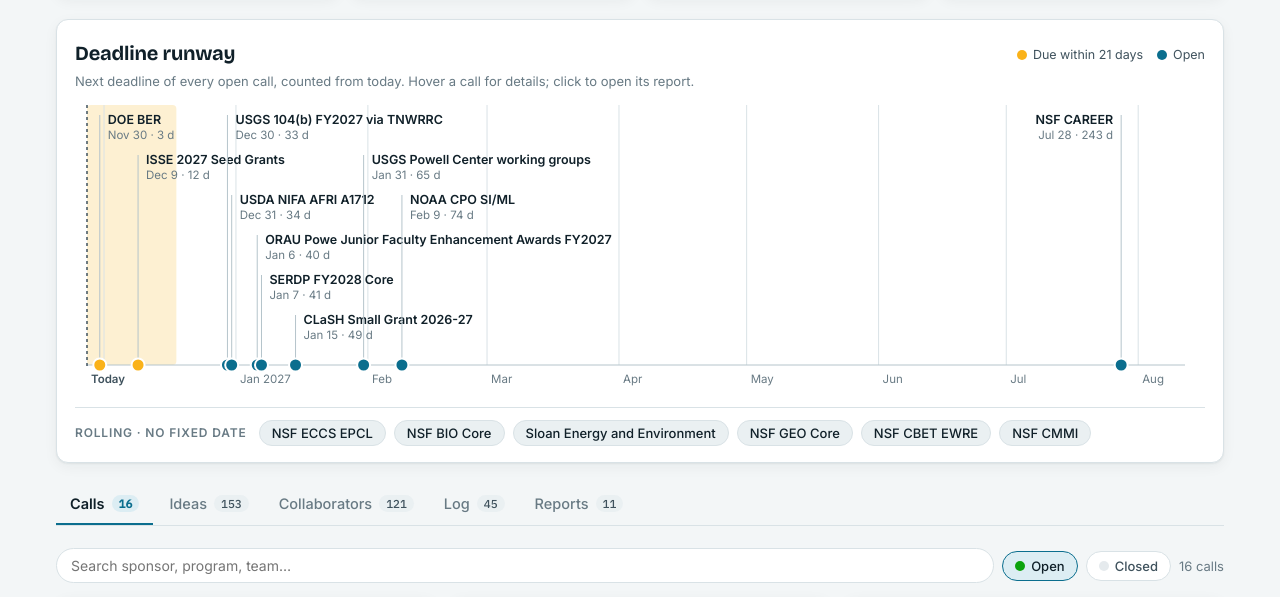
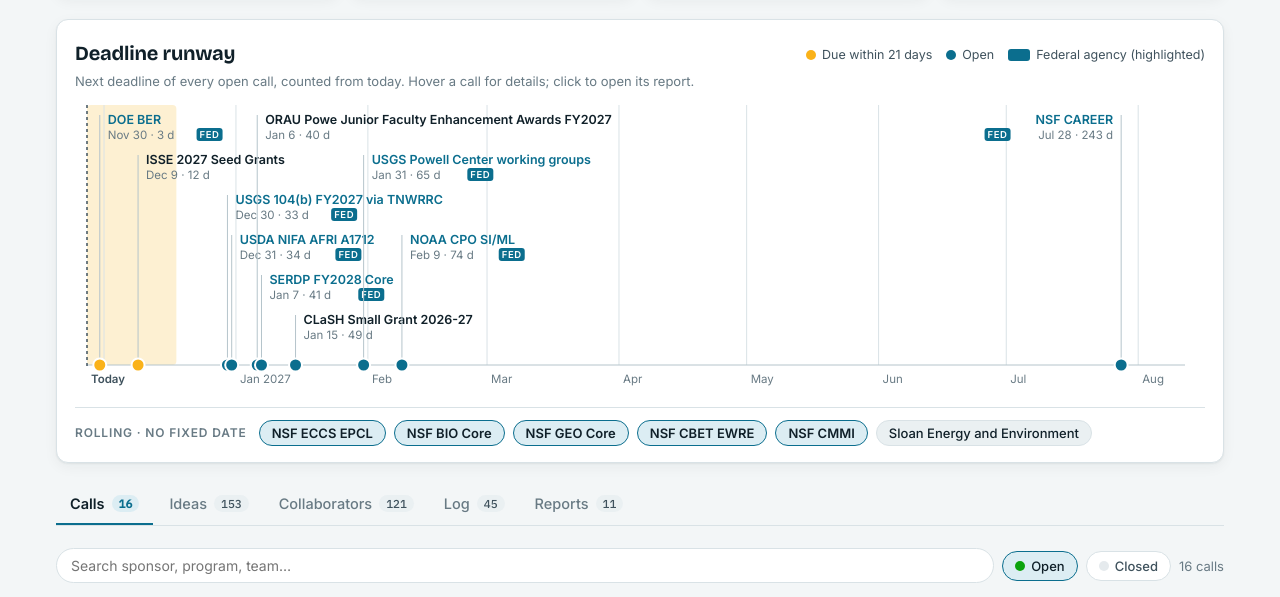
Before and after one commit to HaoLab-UTK/Proposal, a plain HTML site: page docs/index.html in a window 1280 px wide. Shown: the part 317-914 px from the top of the page. Drawn offline with nearby package versions, Linux system fonts and the light colour scheme.

Commit message:
Show federal-agency calls first and highlight them on the tracker page
Co-Authored-By: Claude Opus 5.5 <noreply@anthropic.com>
Claude-Session: https://claude.ai/code/session_01StPGae5becuqfmo2KEgBpP

```diff
--- a/docs/index.html
+++ b/docs/index.html
@@ -139,6 +139,10 @@ h2 { font-family: var(--font-display); font-size: 20px; font-weight: 700; margin
   padding: 4px 12px; font: 500 13px var(--font-body); cursor: pointer;
 }
 .pill-btn:hover { border-color: var(--accent); color: var(--accent); }
+.pill-btn.fed { background: var(--accent-soft); border: 1.5px solid var(--accent); color: var(--ink); font-weight: 600; }
+.rw-item.fed .rw-name { fill: var(--accent); font-weight: 700; }
+.rw-fedtag { fill: var(--accent); }
+.rw-fedtag-text { fill: var(--accent-ink); font-size: 9.5px; font-weight: 700; letter-spacing: .06em; font-family: var(--font-body); }
 
 /* tabs */
 .tabs { display: flex; gap: 2px; overflow-x: auto; border-bottom: 1px solid var(--line); }
@@ -191,6 +195,15 @@ h2 { font-family: var(--font-display); font-size: 20px; font-weight: 700; margin
   padding: 16px 16px 14px; display: flex; flex-direction: column; gap: 10px; min-width: 0;
 }
 .card-top { display: flex; justify-content: space-between; align-items: center; gap: 10px; }
+.card.fed { border: 2px solid var(--accent); background: linear-gradient(var(--accent-soft), var(--surface) 96px); padding: 15px 15px 13px; }
+.pills { display: inline-flex; gap: 6px; flex-wrap: wrap; align-items: center; }
+.pill.p-fed { background: var(--accent); color: var(--accent-ink); }
+.pill.p-fed .sw { background: var(--accent-ink); }
+.group-head { grid-column: 1 / -1; display: flex; align-items: baseline; gap: 10px; margin: 6px 0 -2px; padding-bottom: 6px; border-bottom: 1px solid var(--line); }
+.group-head h3 { margin: 0; font-family: var(--font-display); font-size: 17px; letter-spacing: -.01em; }
+.group-head.fed h3 { color: var(--accent); }
+.group-head span { color: var(--muted); font-size: 13px; }
+.cards > .group-head:not(:first-child) { margin-top: 18px; }
 .days { text-align: right; line-height: 1.1; }
 .days b { font-family: var(--font-data); font-size: 22px; font-weight: 500; }
 .days small { color: var(--muted); }
@@ -318,6 +331,7 @@ dialog::backdrop { background: rgba(6, 14, 18, .5); }
       <div class="legend" aria-hidden="true">
         <span><i class="sw" style="background:var(--warn)"></i>Due within 21 days</span>
         <span><i class="sw" style="background:var(--accent)"></i>Open</span>
+        <span><i class="sw sq" style="background:var(--accent);width:22px;height:12px"></i>Federal agency (highlighted)</span>
       </div>
     </div>
     <div class="runway" id="runway"></div>
@@ -485,6 +499,9 @@ function shortName(c) {
   if (best) return best;
   return plain(c.sponsor).split(/\s[—(]/)[0].trim();
 }
+// Calls from U.S. federal agencies (not center sub-awards, foundations or universities).
+const FEDERAL_RE = /^(U\.?S\.?\b|NSF|DOE|USGS|NOAA|NASA|USDA|NIFA|NRCS|EPA|NIH|NIST|DOT|DHS|DoD|DoW|DARPA|ONR|AFOSR|ARO|ARPA-E|SERDP|ESTCP|Department of)/;
+function isFederal(c) { return FEDERAL_RE.test(plain(c.sponsor).split(/\s[—(]/)[0].trim()); }
 function pressed(sel) { return $$(sel).filter(b => b.getAttribute("aria-pressed") === "true"); }
 function toggle(btn, fn) { btn.addEventListener("click", () => { btn.setAttribute("aria-pressed", btn.getAttribute("aria-pressed") === "true" ? "false" : "true"); fn(); }); }
 
@@ -579,10 +596,10 @@ function renderRunway() {
   const host = $("#runway");
   const all = DATA.calls.map(c => ({ c, s: callStatus(c) }));
   const items = all.filter(x => x.s.open && x.s.next).sort((a, b) => a.s.days - b.s.days);
-  const rolling = all.filter(x => x.s.open && !x.s.next);
+  const rolling = all.filter(x => x.s.open && !x.s.next).sort((a, b) => isFederal(b.c) - isFederal(a.c));
   $("#rolling").innerHTML = rolling.length
     ? `<span class="k">Rolling · no fixed date</span>` + rolling.map(x =>
-        `<button class="pill-btn" data-doc="${esc(x.c.source)}" data-anchor="${esc(x.c.section)}" title="${esc(plain(x.c.program))}">${esc(shortName(x.c))}</button>`).join("")
+        `<button class="pill-btn${isFederal(x.c) ? " fed" : ""}" data-doc="${esc(x.c.source)}" data-anchor="${esc(x.c.section)}" title="${esc(plain(x.c.program))}">${esc(shortName(x.c))}</button>`).join("")
     : "";
   $("#rolling").hidden = !rolling.length;
   $$("#rolling [data-doc]").forEach(b => b.addEventListener("click", () => openDoc(b.dataset.doc, b.dataset.anchor)));
@@ -600,14 +617,15 @@ function renderRunway() {
   const placed = items.map(it => {
     const name = shortName(it.c);
     const dateLine = `${fmtShort.format(parseDate(it.s.next))} · ${it.s.days} d`;
-    const w = Math.max(name.length * 7.1, dateLine.length * 6.9) + 14;
+    const fed = isFederal(it.c);
+    const w = Math.max(name.length * 7.1, dateLine.length * 6.9 + (fed ? 34 : 0)) + 14;
     const px = x(it.s.days);
     const flip = px + w > W - padR;
     const left = flip ? px - w : px - 4;
     const right = flip ? px + 4 : px + w;
     let lane = laneEnds.findIndex(end => left > end + 10);
     if (lane === -1) { lane = laneEnds.length; laneEnds.push(right); } else laneEnds[lane] = right;
-    return { ...it, name, dateLine, w, px, flip, lane };
+    return { ...it, name, dateLine, w, px, flip, lane, fed };
   });
   const laneH = 40, top = 10;
   const axisY = top + laneEnds.length * laneH + 14;
@@ -634,11 +652,16 @@ function renderRunway() {
     const tx = p.flip ? p.px - 8 : p.px + 8;
     const anchor = p.flip ? "end" : "start";
     const color = p.s.days <= SOON_DAYS ? "var(--warn)" : "var(--accent)";
-    svg += `<g class="rw-item" tabindex="0" role="button" data-i="${i}" aria-label="${esc(p.name)}, due ${esc(p.s.next)}, ${p.s.days} days left">`;
+    svg += `<g class="rw-item${p.fed ? " fed" : ""}" tabindex="0" role="button" data-i="${i}" aria-label="${p.fed ? "Federal: " : ""}${esc(p.name)}, due ${esc(p.s.next)}, ${p.s.days} days left">`;
     svg += `<rect class="rw-hit" rx="6" x="${p.flip ? p.px - p.w - 2 : p.px - 8}" y="${ly - 2}" width="${p.w + 10}" height="${axisY - ly + 10}"/>`;
     svg += `<line class="rw-stem" x1="${p.px}" x2="${p.px}" y1="${ly + 4}" y2="${axisY}"/>`;
     svg += `<text class="rw-name" x="${tx}" y="${ly + 13}" text-anchor="${anchor}">${esc(p.name)}</text>`;
     svg += `<text class="rw-date" x="${tx}" y="${ly + 28}" text-anchor="${anchor}">${esc(p.dateLine)}</text>`;
+    if (p.fed) {
+      const dw = p.dateLine.length * 6.9;
+      const bx = p.flip ? tx - dw - 32 : tx + dw + 6;
+      svg += `<rect class="rw-fedtag" x="${bx}" y="${ly + 17}" width="26" height="13" rx="3"/><text class="rw-fedtag-text" x="${bx + 13}" y="${ly + 26.5}" text-anchor="middle">FED</text>`;
+    }
     svg += `<circle cx="${p.px}" cy="${axisY}" r="6.5" fill="${color}" stroke="var(--surface)" stroke-width="2"/>`;
     svg += `</g>`;
   });
@@ -684,15 +707,19 @@ function renderCalls() {
   const items = DATA.calls.map(c => ({ c, s: callStatus(c) }))
     .filter(({ s }) => want.includes(s.open ? "open" : "closed"))
     .filter(({ c }) => !q || plain([c.sponsor, c.program, c.team, c.fit, c.number].join(" ")).toLowerCase().includes(q))
-    .sort((a, b) => (a.s.days ?? (a.s.open ? 9999 : 99999)) - (b.s.days ?? (b.s.open ? 9999 : 99999)));
+    .sort((a, b) => (isFederal(b.c) - isFederal(a.c)) || ((a.s.days ?? (a.s.open ? 9999 : 99999)) - (b.s.days ?? (b.s.open ? 9999 : 99999))));
   $("#callCount").textContent = plural(items.length, "call");
+  const nFed = items.filter(x => isFederal(x.c)).length;
+  const head = (fed, n) => `<div class="group-head${fed ? " fed" : ""}"><h3>${fed ? "Federal agencies" : "Centers, foundations and university programs"}</h3><span>${plural(n, "call")}</span></div>`;
   $("#callCards").innerHTML = items.length ? items.map(({ c, s }, i) => {
+    const fed = isFederal(c);
+    const lead = i === 0 ? head(fed, fed ? nFed : items.length - nFed) : (i === nFed && !fed ? head(false, items.length - nFed) : "");
     const fitText = plain(c.fit).replace(/;\s*\d\s*$/, "");
     const right = s.next
       ? `<div class="days"><b>${s.days}</b> <small class="mono">d</small><span>${esc(fmtLong.format(parseDate(s.next)))}</span></div>`
       : (s.open ? `<div class="days"><span>no fixed date</span></div>` : `<div class="days"><span>closed ${esc(c.dates[c.dates.length - 1] || "")}</span></div>`);
-    return `<article class="card">
-      <div class="card-top"><span class="pill ${s.cls}"><i class="sw"></i>${esc(s.label)}</span>${right}</div>
+    return `${lead}<article class="card${fed ? " fed" : ""}">
+      <div class="card-top"><span class="pills">${fed ? `<span class="pill p-fed"><i class="sw"></i>Federal</span>` : ""}<span class="pill ${s.cls}"><i class="sw"></i>${esc(s.label)}</span></span>${right}</div>
       <h3>${inline(c.program)}</h3>
       <div class="sponsor">${inline(c.sponsor)}${c.number ? ` · <span class="mono" style="font-size:12px">${esc(c.number)}</span>` : ""}</div>
       <dl>
```
